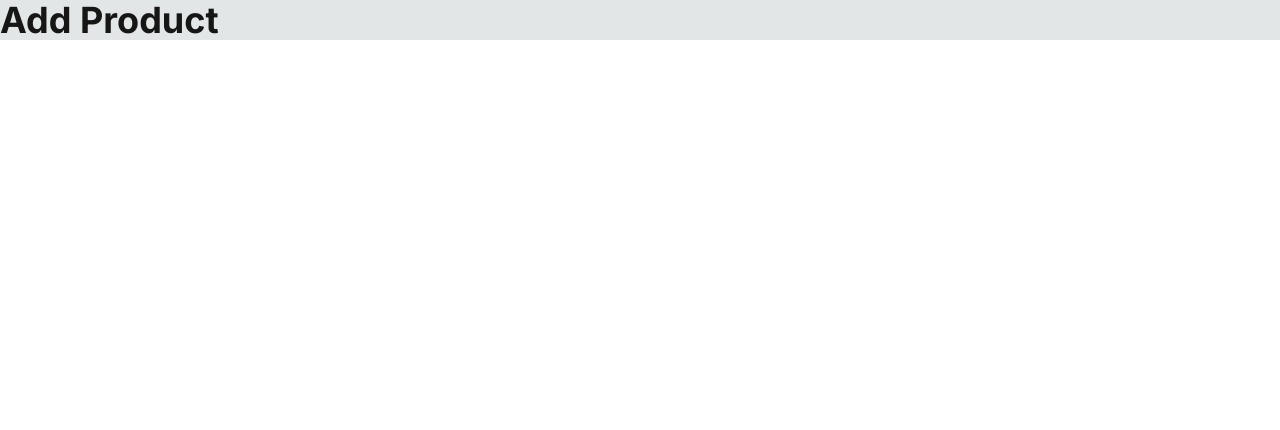
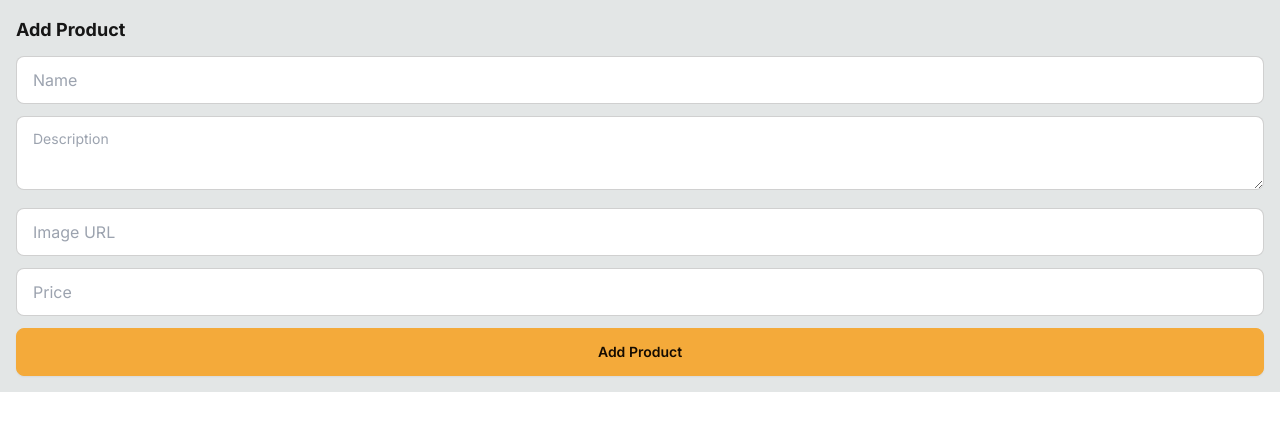
Before and after one commit to Kevetic/homeMart, a Next.js app: page /add-product in a window 1280 px wide. Shown: the top 430 px of the page. Built offline with nearby package versions, Linux system fonts and the light colour scheme.

Commit message:
settings are now proper and form built, no function

```diff
--- a/app/add-product/page.tsx
+++ b/app/add-product/page.tsx
@@ -1,9 +1,44 @@
 import React from "react";
+
+export const metadata = {
+  title: "Add Product",
+};
 
 function AddProductPage() {
   return (
     <div>
-      <h1 className="text-lg hover:text-4xl font-bold mb-3">Add Product</h1>
+      <h1 className="mb-3 text-lg font-bold">Add Product</h1>
+      <form>
+        <input
+          required
+          name="name"
+          placeholder="Name"
+          className="input input-bordered mb-3 w-full"
+        />
+        <textarea
+          required
+          name="description"
+          placeholder="Description"
+          className="textarea textarea-bordered mb-3 w-full"
+        />
+        <input
+          required
+          name="imgUrl"
+          placeholder="Image URL"
+          type="url"
+          className="input input-bordered mb-3 w-full"
+        />
+        <input
+          required
+          name="price"
+          placeholder="Price"
+          type="number"
+          className="input input-bordered mb-3 w-full"
+        />
+        <button type="submit" className="btn btn-primary btn-block">
+          Add Product
+        </button>
+      </form>
     </div>
   );
 }
--- a/app/layout.tsx
+++ b/app/layout.tsx
@@ -1,22 +1,24 @@
-import './globals.css'
-import type { Metadata } from 'next'
-import { Inter } from 'next/font/google'
+import "./globals.css";
+import type { Metadata } from "next";
+import { Inter } from "next/font/google";
 
-const inter = Inter({ subsets: ['latin'] })
+const inter = Inter({ subsets: ["latin"] });
 
 export const metadata: Metadata = {
-  title: 'Create Next App',
-  description: 'Generated by create next app',
-}
+  title: "E-commerce",
+  description: "Practice Ecommerce Site",
+};
 
 export default function RootLayout({
   children,
 }: {
-  children: React.ReactNode
+  children: React.ReactNode;
 }) {
   return (
     <html lang="en">
-      <body className={inter.className}>{children}</body>
+      <body className={inter.className}>
+        <main className="m-auto min-w-[200px] max-w-7xl p-4">{children}</main>
+      </body>
     </html>
-  )
+  );
 }
--- /dev/null
+++ b/prettier.config.cjs
@@ -0,0 +1,3 @@
+module.exports = {
+  plugins: ["prettier-plugin-tailwindcss"],
+};
--- a/prettier.config.js
+++ /dev/null
@@ -1,3 +0,0 @@
-module.exports = {
-  "plugins": [require("prettier-plugin-tailwindcss")],
-};
```
